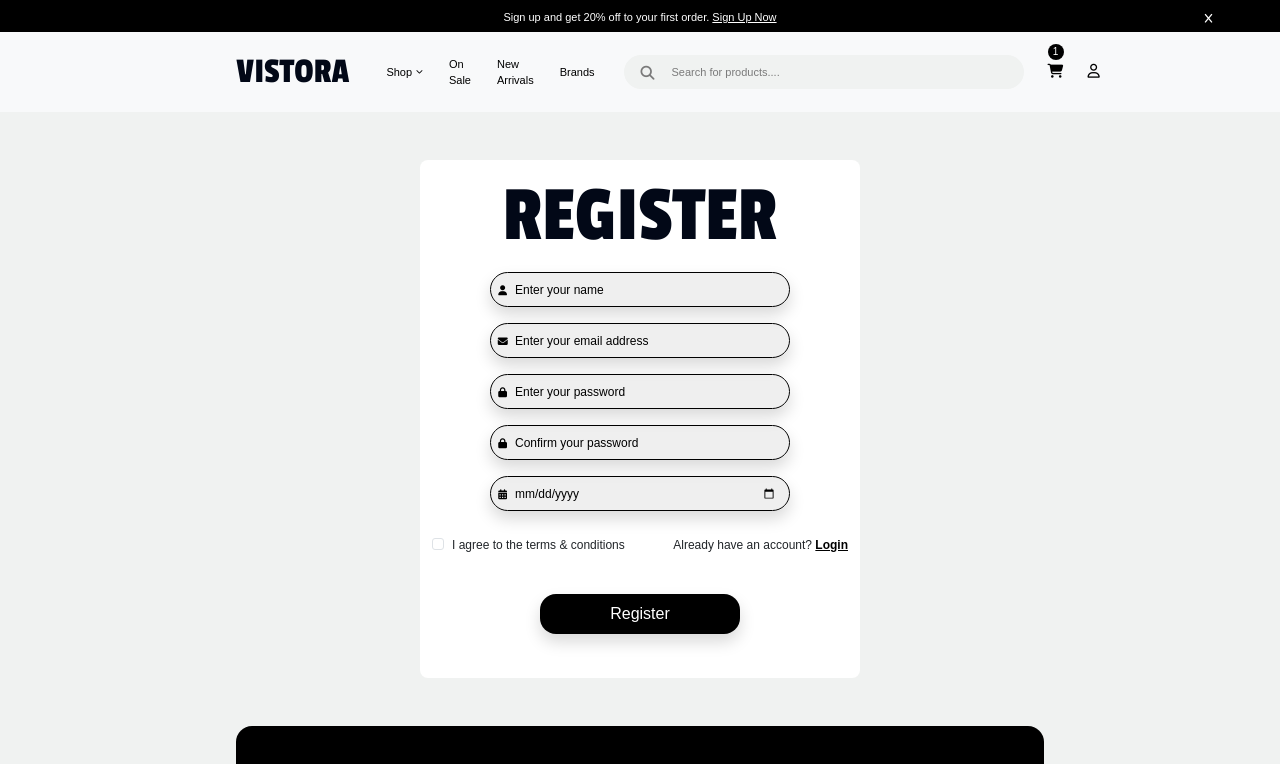
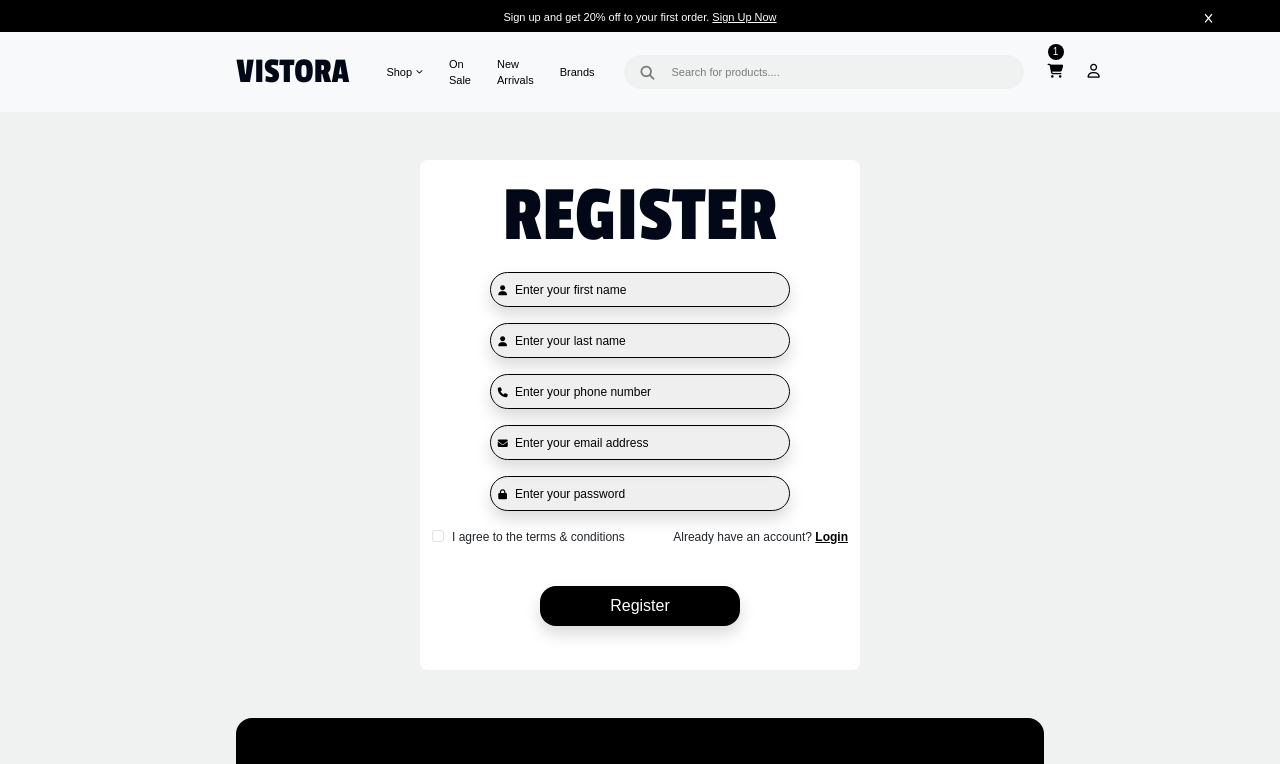
Before and after one commit to mazenrashaddd/vistora, a React (Create React App) app: page /register in a window 1280 px wide. Shown: the top 764 px of the page. Built offline with nearby package versions, Linux system fonts and the light colour scheme; a web font is replaced by a local one.

Commit message:
added registration api

```diff
--- a/package.json
+++ b/package.json
@@ -11,6 +11,7 @@
     "bootstrap": "^5.3.3",
     "cra-template": "1.2.0",
     "joi": "^17.13.3",
+    "jwt-decode": "^4.0.0",
     "react": "^18.3.1",
     "react-dom": "^18.3.1",
     "react-router-dom": "^7.0.2",
--- a/src/App.jsx
+++ b/src/App.jsx
@@ -17,6 +17,13 @@ import Register from "./Components/Authentication/Register"
 export default function App() {
   const [cartCounter, setCartCounter] = useState(1);
 
+  function ProtectedRoute(props){
+    if (localStorage.getItem("token") === null)
+      return <Login/>;
+    else
+      return props.children;
+  }
+
   return (
     <>
         <SignupDiscount/>
@@ -24,8 +31,8 @@ export default function App() {
         <Routes>
           <Route path = "" element = {<Home/>}/>
           <Route path = "/home" element = {<Home/>}/>
-          <Route path = "/cart" element = {<Cart cartCounter = {cartCounter}/>}/>
-          <Route path = "/profile" element = {<Profile/>}/>
+          <Route path = "/cart" element = {<ProtectedRoute> <Cart cartCounter = {cartCounter}/> </ProtectedRoute>}/>
+          <Route path = "/profile" element = {<ProtectedRoute> <Profile/> </ProtectedRoute>}/>
           <Route path = "/shop" element = {<Shop/>}/>
           <Route path = "/login" element = {<Login/>}/>
           <Route path = "/register" element = {<Register/>}/>
--- a/src/Components/Authentication/Login/style.css
+++ b/src/Components/Authentication/Login/style.css
@@ -23,7 +23,7 @@
     height: 35px;
     background-color: rgba(100, 100, 100, 0.1);
     border: 1px solid black;
-    color: white;
+    color: black;
 }
 
 .inputBox::placeholder{
--- a/src/Components/Authentication/Register/index.jsx
+++ b/src/Components/Authentication/Register/index.jsx
@@ -1,31 +1,112 @@
-import React from 'react'
+import React, { useState } from 'react'
 import "./style.css"
-import { Link } from 'react-router-dom'
+import { Link, useNavigate } from 'react-router-dom'
+import Joi from 'joi';
+import axios from 'axios';
 
 export default function Register() {
+  const [registrationData, setRegistrationData] = useState({
+    first_name: "",
+    last_name: "",
+    phone: "",
+    email: "",
+    password: "",
+  });
+
+  const [errorMessage, setErrorMessage] = useState("");
+  const [validationErrorState, setValidationErrorState] = useState(false);
+  let navigate = useNavigate();
+
+  function getRegistrationData(e){
+    let data = {...registrationData};
+    data[e.target.name] = e.target.value;
+    setRegistrationData(data);
+  }
+
+  function validateCredentials(){
+    const schema = Joi.object({
+        first_name: Joi.string()
+            .alphanum()
+            .min(3)
+            .max(30)
+            .required(),
+
+        last_name: Joi.string()
+            .alphanum()
+            .min(3)
+            .max(30)
+            .required(),
+
+        phone: Joi.string()
+            .pattern(new RegExp('^[010|011|012][0-9]{9}')),
+
+        email: Joi.string()
+            .email({ minDomainSegments: 2, tlds: { allow: ['com', 'net'] } }),
+
+        password: Joi.string()
+            .pattern(new RegExp('^[a-zA-Z0-9]{3,30}$'))
+    })
+
+    let data = {...registrationData};
+
+    return schema.validate(data, {abortEarly: false});
+  }
+
+  function handlerSubmit(e){
+    e.preventDefault();
+
+    let validationResult = validateCredentials();
+
+    if ('error' in validationResult){
+      console.log(validationResult.error.details)
+      for (let i = 0; i < validationResult.error.details.length; ++i){
+        if (validationResult.error.details[i].path[0] == "phone")
+          validationResult.error.details[i].message = 'phone number must start with 010 or 011 or 012 and contain 11 digits';
+      }
+
+      setErrorMessage(validationResult.error.details);
+      setValidationErrorState(true);
+    }
+    else{
+      console.log(registrationData)
+      axios.post("https://muhammadnruno.pythonanywhere.com/api/authentication/registration/", registrationData)
+      .then((res) => {
+        navigate("/login");
+        setValidationErrorState(false);
+      }).catch((err) => {
+        console.log(err)
+        // setErrorMessage(err.response.data);
+        setValidationErrorState(false);
+      });
+    }
+  }
+
   return (
     <div className='formContainer container pt-4 pb-1 my-5 rounded-3 bg-white'>
         <h1 className='heading registerHeader text-center'>REGISTER</h1>
-        <form className='my-4'>
+        {validationErrorState ? errorMessage.map((err, i) => {
+        return (<h1 key = {i} className="error alert alert-danger h6 mt-3"> {err.message} </h1>)
+        }) : errorMessage.length ? <h1 className="alert alert-danger h6 mt-3"> {errorMessage} </h1> : <></>}
+        <form className='my-4' onSubmit={handlerSubmit}>
           <div className="position-relative d-flex justify-content-center">
-            <input id = "name" className='inputBox shadow form-control mb-3 rounded-5 ps-4' type = "text" placeholder='Enter your name'/>
+            <input id = "firstName" className='inputBox shadow form-control mb-3 rounded-5 ps-4' name = "first_name" type = "text" placeholder='Enter your first name' onChange={getRegistrationData}/>
             <i className="inputIcon fa-solid fa-user fa-2xs"></i>
           </div>
           <div className="position-relative d-flex justify-content-center">
-            <input id = "email" className='inputBox shadow form-control mb-3 rounded-5 ps-4' type = "email" placeholder='Enter your email address'/>
+            <input id = "lastName" className='inputBox shadow form-control mb-3 rounded-5 ps-4' name = "last_name" type = "text" placeholder='Enter your last name' onChange={getRegistrationData}/>
+            <i className="inputIcon fa-solid fa-user fa-2xs"></i>
+          </div>
+          <div className="position-relative d-flex justify-content-center">
+            <input id = "phone" className='inputBox shadow form-control mb-3 rounded-5 ps-4' name = "phone" type = "tel" placeholder='Enter your phone number' onChange={getRegistrationData}/>
+            <i className="inputIcon fa-solid fa-phone fa-2xs"></i>
+          </div>
+          <div className="position-relative d-flex justify-content-center">
+            <input id = "email" className='inputBox shadow form-control mb-3 rounded-5 ps-4' name = "email" type = "email" placeholder='Enter your email address' onChange={getRegistrationData}/>
             <i className="inputIcon fa-solid fa-envelope fa-2xs"></i>
           </div>
           <div className="position-relative d-flex justify-content-center">
-            <input id = "password" className='inputBox shadow form-control mb-3 rounded-5 ps-4' type = "password" placeholder='Enter your password'/>
+            <input id = "password" className='inputBox shadow form-control mb-3 rounded-5 ps-4' name = "password" type = "password" placeholder='Enter your password' onChange={getRegistrationData}/>
             <i className="inputIcon fa-solid fa-lock fa-2xs"></i>
-          </div>
-          <div className="position-relative d-flex justify-content-center">
-            <input id = "confirm-password" className='inputBox shadow form-control mb-3 rounded-5 ps-4' type = "password" placeholder='Confirm your password'/>
-            <i className="inputIcon fa-solid fa-lock fa-2xs"></i>
-          </div>
-          <div className="position-relative d-flex justify-content-center mb-2">
-            <input id = "date" className='inputBox shadow form-control mb-3 rounded-5 ps-4' type = "date"/>
-            <i class="inputIcon fa-solid fa-calendar-days fa-2xs"></i>
           </div>
           <div className="d-flex justify-content-between align-items-center mb-4">
             <div className='d-flex align-items-center'>
--- a/src/Components/Authentication/Register/style.css
+++ b/src/Components/Authentication/Register/style.css
@@ -23,7 +23,7 @@
     height: 35px;
     background-color: rgba(100, 100, 100, 0.1);
     border: 1px solid black;
-    color: white;
+    color: black;
 }
 
 .inputBox::placeholder{
@@ -71,3 +71,7 @@
     background-color: white;
     color: black;
 }
+
+.error{
+    font-size: 13px !important;
+}
--- a/src/Pages/Profile/index.jsx
+++ b/src/Pages/Profile/index.jsx
@@ -53,15 +53,15 @@ export default function Profile() {
                     <div className="row">
                       <div className="col-6">
                         <p className='mb-4'>Personal</p>
-                        <label htmlFor='name' className='form-label'>Name</label>
+                        <label htmlFor='firstName' className='form-label'>First Name</label>
                         <div className="position-relative">
-                          <input id = "name" className='inputBox shadow form-control mb-3 rounded-5 ps-4' type = "text" placeholder='Enter your name'/>
+                          <input id = "firstName" className='inputBox shadow form-control mb-3 rounded-5 ps-4' type = "text" placeholder='Enter your first name'/>
                           <i className="profileInputIcon fa-solid fa-user fa-2xs"></i>
                         </div>
-                        <label htmlFor='date' className='form-label'>Date of birth</label>
+                        <label htmlFor='lastName' className='form-label'>Last Name</label>
                         <div className="position-relative">
-                          <input id = "date" className='inputBox shadow form-control mb-3 rounded-5 ps-4' type = "date"/>
-                          <i className="profileInputIcon fa-solid fa-calendar-days fa-2xs"></i>
+                          <input id = "lastName" className='inputBox shadow form-control mb-3 rounded-5 ps-4' type = "text" placeholder='Enter your last name'/>
+                          <i className="profileInputIcon fa-solid fa-user fa-2xs"></i>
                         </div>
                       </div>
                       <div className="col-6">
@@ -70,6 +70,11 @@ export default function Profile() {
                         <div className="position-relative">
                           <input id = "email" className='inputBox shadow form-control mb-3 rounded-5 ps-4' type = "email" placeholder='Enter your email address'/>
                           <i className="profileInputIcon fa-solid fa-envelope fa-2xs"></i>
+                        </div>
+                        <label htmlFor='phone' className='form-label'>Phone Number</label>
+                        <div className="position-relative">
+                          <input id = "phone" className='inputBox shadow form-control mb-3 rounded-5 ps-4' type = "tel" placeholder='Enter your phone number'/>
+                          <i className="profileInputIcon fa-solid fa-phone fa-2xs"></i>
                         </div>
                       </div>
                     </div>
```
Also changed, not shown: 1 other file (tests, documents, lock files or other folders).
